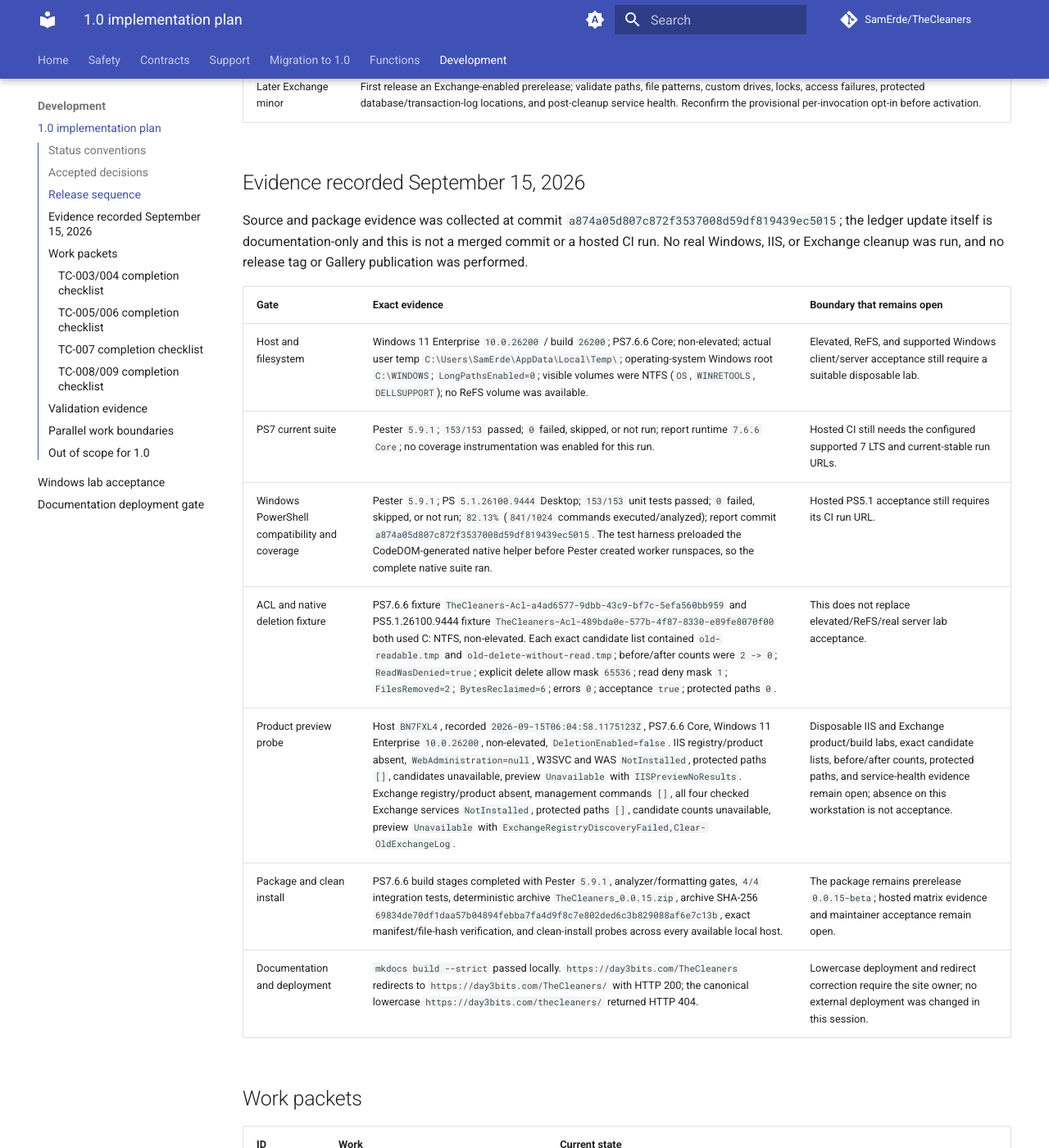
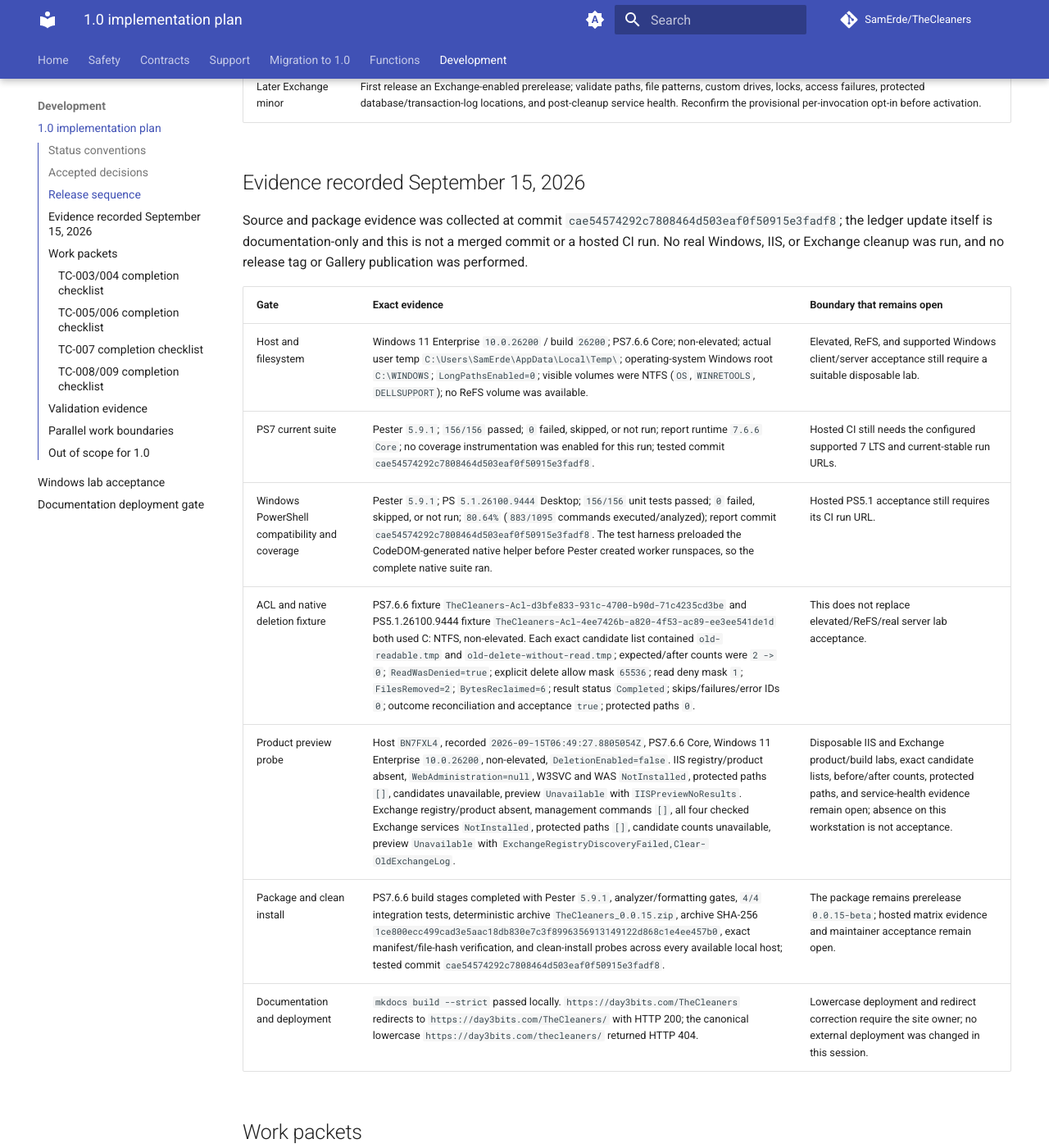
Before and after one commit to SamErde/TheCleaners, an MkDocs documentation site: the page built from docs/release-plan-1.0.md, in a window 1280 px wide and 1400 px high, scrolled down 1433 px. Shown: the whole window at 82% size. Built offline with MkDocs 1.6.1 and Material for MkDocs 9.7.7, drawn with Linux system fonts in a browser that asks for light colours; comment, search, counter and statistics services are not loaded; some of the changed text lies outside the part shown.

Commit message:
Refresh release evidence after review round

```diff
--- a/docs/release-plan-1.0.md
+++ b/docs/release-plan-1.0.md
@@ -31,16 +31,16 @@ The manifest stays on the current prerelease version during this packet. No comm
 
 ## Evidence recorded September 15, 2026
 
-Source and package evidence was collected at commit `a874a05d807c872f3537008d59df819439ec5015`; the ledger update itself is documentation-only and this is not a merged commit or a hosted CI run. No real Windows, IIS, or Exchange cleanup was run, and no release tag or Gallery publication was performed.
+Source and package evidence was collected at commit `cae54574292c7808464d503eaf0f50915e3fadf8`; the ledger update itself is documentation-only and this is not a merged commit or a hosted CI run. No real Windows, IIS, or Exchange cleanup was run, and no release tag or Gallery publication was performed.
 
 | Gate | Exact evidence | Boundary that remains open |
 | --- | --- | --- |
 | Host and filesystem | Windows 11 Enterprise `10.0.26200` / build `26200`; PS7.6.6 Core; non-elevated; actual user temp `C:\Users\SamErde\AppData\Local\Temp\`; operating-system Windows root `C:\WINDOWS`; `LongPathsEnabled=0`; visible volumes were NTFS (`OS`, `WINRETOOLS`, `DELLSUPPORT`); no ReFS volume was available. | Elevated, ReFS, and supported Windows client/server acceptance still require a suitable disposable lab. |
-| PS7 current suite | Pester `5.9.1`; `153/153` passed; `0` failed, skipped, or not run; report runtime `7.6.6 Core`; no coverage instrumentation was enabled for this run. | Hosted CI still needs the configured supported 7 LTS and current-stable run URLs. |
-| Windows PowerShell compatibility and coverage | Pester `5.9.1`; PS `5.1.26100.9444` Desktop; `153/153` unit tests passed; `0` failed, skipped, or not run; `82.13%` (`841/1024` commands executed/analyzed); report commit `a874a05d807c872f3537008d59df819439ec5015`. The test harness preloaded the CodeDOM-generated native helper before Pester created worker runspaces, so the complete native suite ran. | Hosted PS5.1 acceptance still requires its CI run URL. |
-| ACL and native deletion fixture | PS7.6.6 fixture `TheCleaners-Acl-a4ad6577-9dbb-43c9-bf7c-5efa560bb959` and PS5.1.26100.9444 fixture `TheCleaners-Acl-489bda0e-577b-4f87-8330-e89fe8070f00` both used C: NTFS, non-elevated. Each exact candidate list contained `old-readable.tmp` and `old-delete-without-read.tmp`; before/after counts were `2 -> 0`; `ReadWasDenied=true`; explicit delete allow mask `65536`; read deny mask `1`; `FilesRemoved=2`; `BytesReclaimed=6`; errors `0`; acceptance `true`; protected paths `0`. | This does not replace elevated/ReFS/real server lab acceptance. |
-| Product preview probe | Host `BN7FXL4`, recorded `2026-09-15T06:04:58.1175123Z`, PS7.6.6 Core, Windows 11 Enterprise `10.0.26200`, non-elevated, `DeletionEnabled=false`. IIS registry/product absent, `WebAdministration=null`, W3SVC and WAS `NotInstalled`, protected paths `[]`, candidates unavailable, preview `Unavailable` with `IISPreviewNoResults`. Exchange registry/product absent, management commands `[]`, all four checked Exchange services `NotInstalled`, protected paths `[]`, candidate counts unavailable, preview `Unavailable` with `ExchangeRegistryDiscoveryFailed,Clear-OldExchangeLog`. | Disposable IIS and Exchange product/build labs, exact candidate lists, before/after counts, protected paths, and service-health evidence remain open; absence on this workstation is not acceptance. |
-| Package and clean install | PS7.6.6 build stages completed with Pester `5.9.1`, analyzer/formatting gates, `4/4` integration tests, deterministic archive `TheCleaners_0.0.15.zip`, archive SHA-256 `69834de70df1daa57b04894febba7fa4d9f8c7e802ded6c3b829088af6e7c13b`, exact manifest/file-hash verification, and clean-install probes across every available local host. | The package remains prerelease `0.0.15-beta`; hosted matrix evidence and maintainer acceptance remain open. |
+| PS7 current suite | Pester `5.9.1`; `156/156` passed; `0` failed, skipped, or not run; report runtime `7.6.6 Core`; no coverage instrumentation was enabled for this run; tested commit `cae54574292c7808464d503eaf0f50915e3fadf8`. | Hosted CI still needs the configured supported 7 LTS and current-stable run URLs. |
+| Windows PowerShell compatibility and coverage | Pester `5.9.1`; PS `5.1.26100.9444` Desktop; `156/156` unit tests passed; `0` failed, skipped, or not run; `80.64%` (`883/1095` commands executed/analyzed); report commit `cae54574292c7808464d503eaf0f50915e3fadf8`. The test harness preloaded the CodeDOM-generated native helper before Pester created worker runspaces, so the complete native suite ran. | Hosted PS5.1 acceptance still requires its CI run URL. |
+| ACL and native deletion fixture | PS7.6.6 fixture `TheCleaners-Acl-d3bfe833-931c-4700-b90d-71c4235cd3be` and PS5.1.26100.9444 fixture `TheCleaners-Acl-4ee7426b-a820-4f53-ac89-ee3ee541de1d` both used C: NTFS, non-elevated. Each exact candidate list contained `old-readable.tmp` and `old-delete-without-read.tmp`; expected/after counts were `2 -> 0`; `ReadWasDenied=true`; explicit delete allow mask `65536`; read deny mask `1`; `FilesRemoved=2`; `BytesReclaimed=6`; result status `Completed`; skips/failures/error IDs `0`; outcome reconciliation and acceptance `true`; protected paths `0`. | This does not replace elevated/ReFS/real server lab acceptance. |
+| Product preview probe | Host `BN7FXL4`, recorded `2026-09-15T06:49:27.8805054Z`, PS7.6.6 Core, Windows 11 Enterprise `10.0.26200`, non-elevated, `DeletionEnabled=false`. IIS registry/product absent, `WebAdministration=null`, W3SVC and WAS `NotInstalled`, protected paths `[]`, candidates unavailable, preview `Unavailable` with `IISPreviewNoResults`. Exchange registry/product absent, management commands `[]`, all four checked Exchange services `NotInstalled`, protected paths `[]`, candidate counts unavailable, preview `Unavailable` with `ExchangeRegistryDiscoveryFailed,Clear-OldExchangeLog`. | Disposable IIS and Exchange product/build labs, exact candidate lists, before/after counts, protected paths, and service-health evidence remain open; absence on this workstation is not acceptance. |
+| Package and clean install | PS7.6.6 build stages completed with Pester `5.9.1`, analyzer/formatting gates, `4/4` integration tests, deterministic archive `TheCleaners_0.0.15.zip`, archive SHA-256 `1ce800ecc499cad3e5aac18db830e7c3f8996356913149122d868c1e4ee457b0`, exact manifest/file-hash verification, and clean-install probes across every available local host; tested commit `cae54574292c7808464d503eaf0f50915e3fadf8`. | The package remains prerelease `0.0.15-beta`; hosted matrix evidence and maintainer acceptance remain open. |
 | Documentation and deployment | `mkdocs build --strict` passed locally. `https://day3bits.com/TheCleaners` redirects to `https://day3bits.com/TheCleaners/` with HTTP 200; the canonical lowercase `https://day3bits.com/thecleaners/` returned HTTP 404. | Lowercase deployment and redirect correction require the site owner; no external deployment was changed in this session. |
 
 ## Work packets
@@ -94,7 +94,7 @@ Source and package evidence was collected at commit `a874a05d807c872f3537008d59d
 - [x] Add a protected publishing environment and version/tag/prerelease checks; refuse duplicate Gallery versions in the publisher script.
 - [x] Add complete 5.1 plus supported 7 LTS/current package/install tests, not just source unit tests; local PS5.1/PS7.6.6 evidence is recorded above, while hosted 7 LTS/current and CI evidence remain open.
 - [x] Re-enable the ShouldProcess analyzer rule; no broad suppression is used in the draft source.
-- [x] Meet at least 80% overall coverage and explicitly test every safety-critical branch; local PS5.1 measured 82.13% (`841/1024` commands) with no skipped tests at `a874a05`, while hosted CI and remaining unexecuted failure branches still require evidence.
+- [x] Meet at least 80% overall coverage and explicitly test every safety-critical branch; local PS5.1 measured 80.64% (`883/1095` commands) with no skipped tests at `cae5457`, while hosted CI and remaining unexecuted failure branches still require evidence.
 - [x] Retain machine-readable unit and integration reports, with failed/skipped counts and exact runtime versions in the draft build.
 - [x] Generate command references and external help from the source of truth; add drift checks and validate the documentation build strictly in CI.
 - [x] Update README, migration guide, changelog, support/security policy, contributing instructions, PR template, and agent instructions.
@@ -124,8 +124,8 @@ The following references identify the exact regression tests behind review-threa
 | IIS/Exchange format and protected-path allowlists | `src/Tests/Unit/PreviewAllowlist.Tests.ps1`: built-in IIS format names, Exchange Message Tracking/ETL/log patterns, protected IIS locations, and Exchange database/transaction path normalization. |
 | Exchange protection metadata completeness | `src/Tests/Unit/PreviewAllowlist.Tests.ps1`: complete database metadata remains `Validated`, while missing management metadata or a blank database/log path returns `Unknown`; malformed path objects still fail closed. |
 | Typed stale-profile output | `src/Tests/Unit/ProfileOutput.Tests.ps1`: typed fields, unknown dates, optional size, exclusions, no host output, and orphan-helper retirement. |
-| Fail-closed and runtime edge branches | `src/Tests/Unit/CoverageEdges.Tests.ps1` and `src/Tests/Unit/RuntimeSafety.Tests.ps1`: malformed discovery objects, identity-capture failure, reparse roots/descendants, extended UNC normalization, actual Windows-root resolution, actual token privilege, long-path policy, WhatIf state, and Confirm-false state. |
-| Exact artifact and clean install | `src/Tests/Integration/PackageImport.Tests.ps1`: archive sidecar/hash, manifest file records, extracted source-layout import, external help, aliases, and preview locks in each available host. |
+| Fail-closed and runtime edge branches | `src/Tests/Unit/CoverageEdges.Tests.ps1`, `src/Tests/Unit/IISDiscoverySafety.Tests.ps1`, `src/Tests/Unit/PreviewCommandSafety.Tests.ps1`, `src/Tests/Unit/ProfileOutput.Tests.ps1`, and `src/Tests/Unit/RuntimeSafety.Tests.ps1`: malformed and partial discovery with unknown totals, source-specific IIS errors, isolated WebAdministration dependency/preference state, reparse roots/descendants, extended UNC normalization, canonical current-user temp containment, actual Windows-root resolution, actual token privilege, long-path policy, WhatIf state, and Confirm-false state. |
+| Exact artifact and clean install | `src/Tests/Integration/PackageImport.Tests.ps1`: archive sidecar/hash, manifest file records including hidden files, extracted source-layout import, external help, aliases, and preview locks in each available host. Archive and publisher checks use the same hidden-file-inclusive artifact set. |
 | Host and ACL evidence | `lab/Invoke-TheCleanersAclFixture.ps1`: isolated read-denied/delete-allowed ACL, exact rule masks, candidate before/after lists, result counts, bytes, errors, and acceptance. `lab/Invoke-TheCleanersProductPreviewLab.ps1`: read-only product, build, service, protected-path, candidate, and preview evidence with deletion disabled. |
 
 Adding tests is not evidence that they passed. The September 15 local evidence is recorded above with exact runtimes, counts, failures/skips, coverage, hashes, and host limitations. Record hosted CI run URLs and the exact tested commit in the PR before changing a packet to validated. Windows/IIS/Exchange lab acceptance is not replaced by CI with mocked fixtures, and the unavailable IIS/Exchange/ReFS/elevated environments remain explicit open gates.
```
